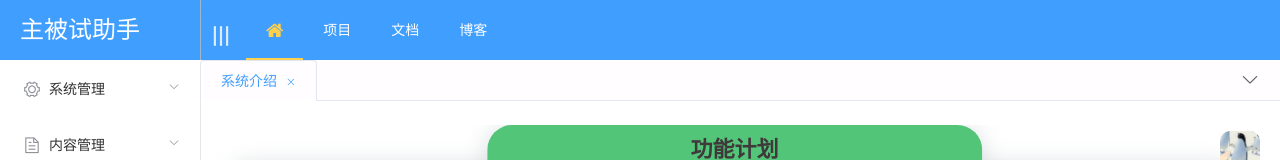
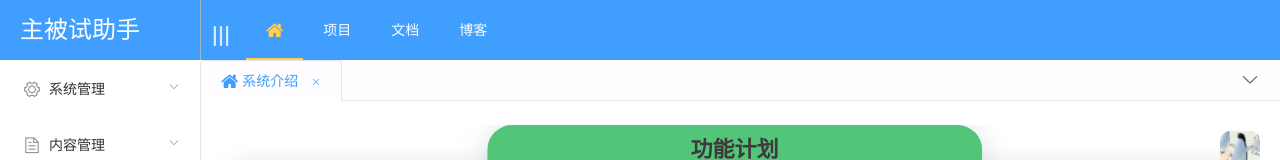
Before and after one commit to MartinTeoZhang/penguin-go-frontend, a Vue app: page /#/ in a window 1280 px wide. Shown: the top 160 px of the page. Built offline with nearby package versions, Linux system fonts and the light colour scheme; sample sign-in values are in the browser's storage.

Commit message:
调整页面样式，标签页导航显示加上图标

```diff
--- a/src/mock/modules/menu.js
+++ b/src/mock/modules/menu.js
@@ -963,7 +963,7 @@ export function findMenuTree() {
         "url": "/generator/generator",
         "perms": "",
         "type": 1,
-        "icon": "el-icon-tickets",
+        "icon": "el-icon-mobile-phone",
         "orderNum": 7,
         "delFlag": 0,
         "parentName": "",
--- a/src/router/index.js
+++ b/src/router/index.js
@@ -21,12 +21,18 @@ const router = new Router({
         {
           path: '',
           name: '系统介绍',
-          component: Intro
+          component: Intro,
+          meta: {
+            icon: 'fa fa-home fa-lg'
+          }
         },
         {
           path: '/generator/generator',
           name: '代码生成',
-          component: Generator
+          component: Generator,
+          meta: {
+            icon: 'el-icon-mobile-phone'
+          }
         }
       ]
     },
@@ -133,7 +139,10 @@ function addDynamicRoutes (menuList = [], routes = []) {
       var route = {
         path: menuList[i].url,
         component: null,
-        name: menuList[i].name
+        name: menuList[i].name,
+        meta: {
+          icon: menuList[i].icon
+        }
       }
       let path = getIFramePath(menuList[i].url)
       if (path) {
--- a/src/views/MainContent/MainContent.vue
+++ b/src/views/MainContent/MainContent.vue
@@ -17,6 +17,7 @@
         </el-dropdown>
         <el-tab-pane v-for="item in mainTabs"
                      :key="item.name" :label="item.title" :name="item.name">
+          <span slot="label"><i :class="item.icon"></i> {{item.title}} </span>
         </el-tab-pane>
       </el-tabs>
     </div>
--- a/src/views/NavBar/NavBar.vue
+++ b/src/views/NavBar/NavBar.vue
@@ -64,7 +64,8 @@
         if (!tab) {
           tab = {
             name: route.name,
-            title: route.name
+            title: route.name,
+            icon: route.meta.icon
           }
           this.mainTabs = this.mainTabs.concat(tab)
         }
```
